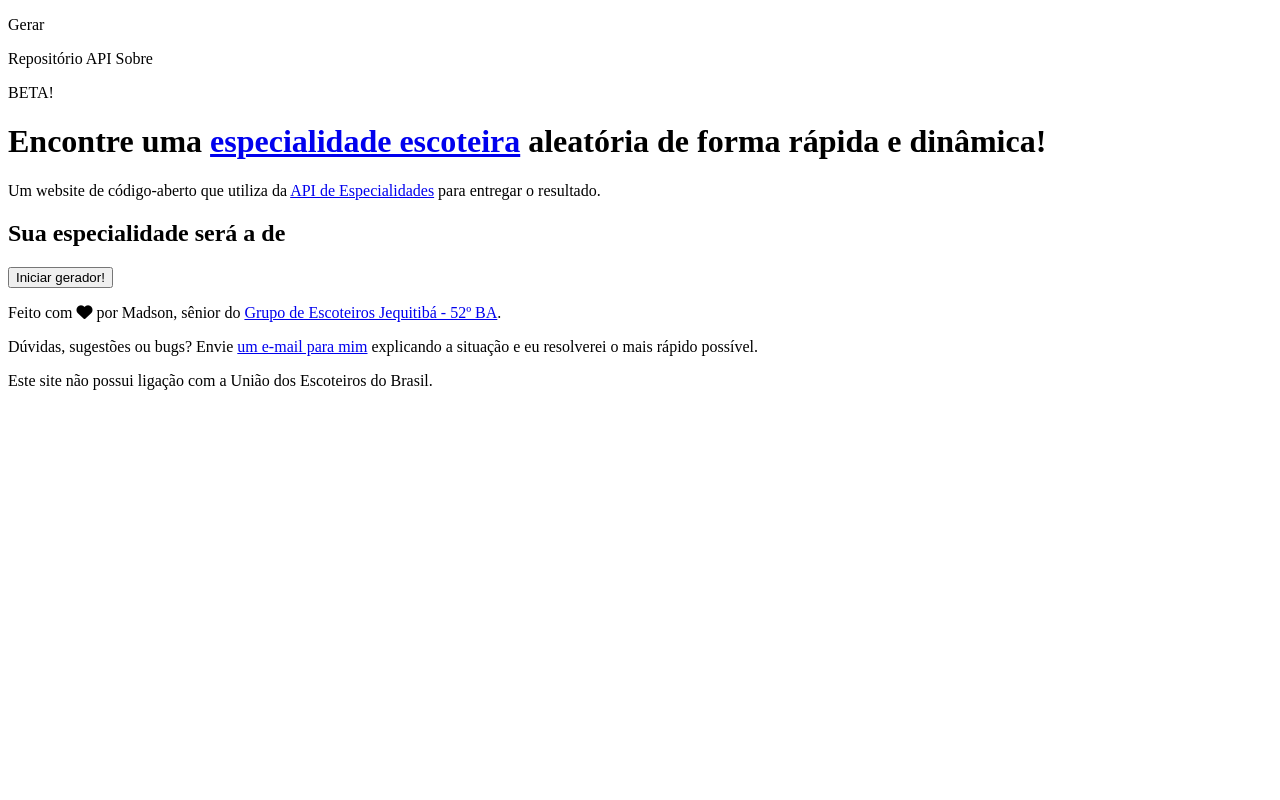
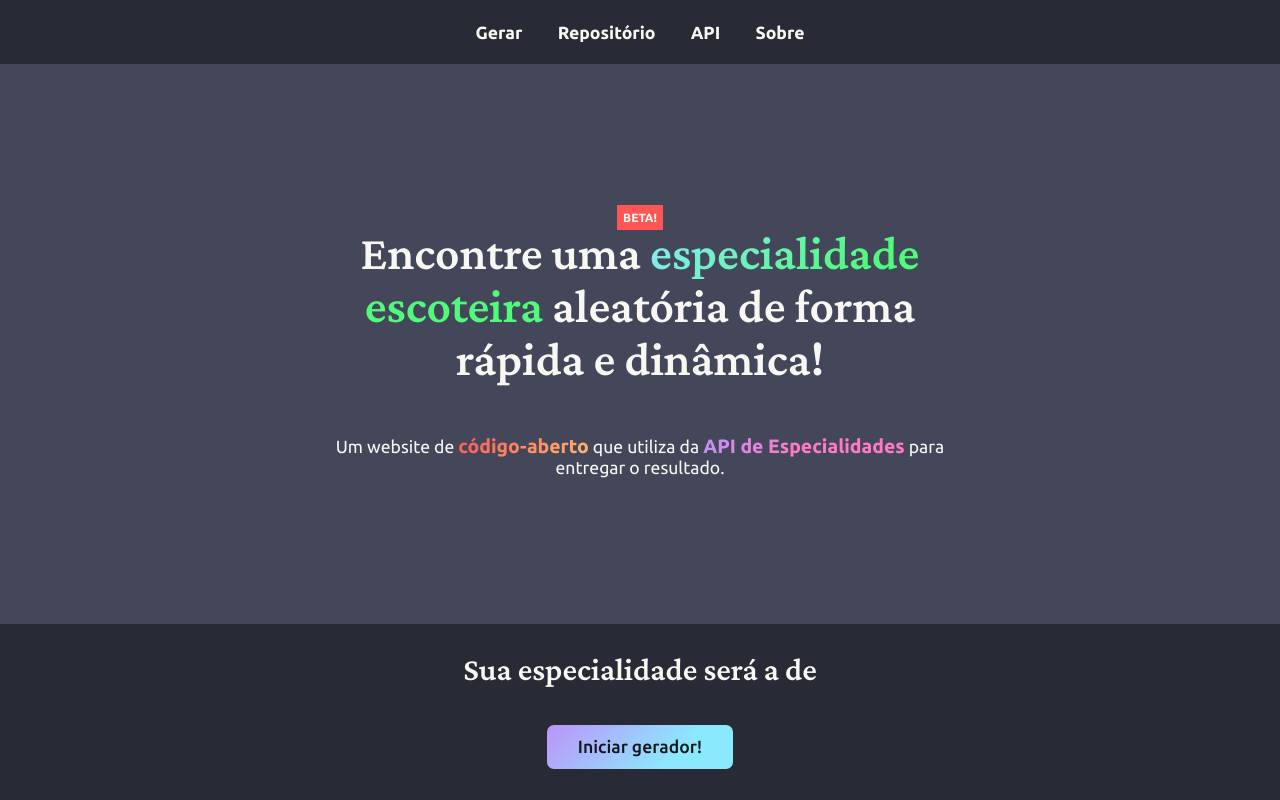
Before and after one commit to MadsonMendes/gerador-especialidades, a plain HTML site: page index.html in a window 1280 px wide. Shown: the top 800 px of the page. Drawn offline with nearby package versions, Linux system fonts and the light colour scheme; the site is published under a folder, as on GitHub Pages, so addresses that start at the root find nothing.

Commit message:
Adicionados links do repositório e corrigidos os caminhos de CSS e JS

```diff
--- a/index.html
+++ b/index.html
@@ -4,7 +4,7 @@
     <meta charset="UTF-8">
     <meta http-equiv="X-UA-Compatible" content="IE=edge">
     <meta name="viewport" content="width=device-width, initial-scale=1.0">
-    <link rel="stylesheet" href="/css/style.css">
+    <link rel="stylesheet" href="css/style.css">
     <link rel="stylesheet" href="https://cdnjs.cloudflare.com/ajax/libs/font-awesome/6.1.1/css/all.min.css">
 
     <title>Document</title>
@@ -14,7 +14,7 @@
         <header>
             <nav>
                 <p class="header-link" onclick="especialidade()">Gerar</p>
-                <a class="header-link">Repositório</a>
+                <a class="header-link" href="https://github.com/MadsonMendes/gerador-especialidades">Repositório</a>
                 <a class="header-link">API</a>
                 <a class="header-link">Sobre</a>
 
@@ -24,7 +24,7 @@
             <div class="hero-infos">
             <p id="betawarn">BETA!</p>
             <h1 id="hero-header">Encontre uma <a href="https://escoteiros.org.br/especialidades/" id="hero-ee">especialidade escoteira</a> aleatória de forma rápida e dinâmica!</h1>
-            <p id="hero-text">Um website de <a id="hero-github">código-aberto</a> que utiliza da <a href="https://especialidade.netlify.app/especialidades.json" id="hero-api">API de Especialidades</a> para entregar o resultado.</p>
+            <p id="hero-text">Um website de <a id="hero-github" href="https://github.com/MadsonMendes/gerador-especialidades">código-aberto</a> que utiliza da <a href="https://especialidade.netlify.app/especialidades.json" id="hero-api">API de Especialidades</a> para entregar o resultado.</p>
             </div>
         </div>
         <div class="es-container">
@@ -41,6 +41,6 @@
         <p>Este site não possui ligação com a União dos Escoteiros do Brasil.</p>
     </footer>
     <script src="https://cdn.jsdelivr.net/npm/axios/dist/axios.min.js"></script>
-    <script src="/js/script.js"></script>
+    <script src="js/script.js"></script>
 </body>
 </html>
```
